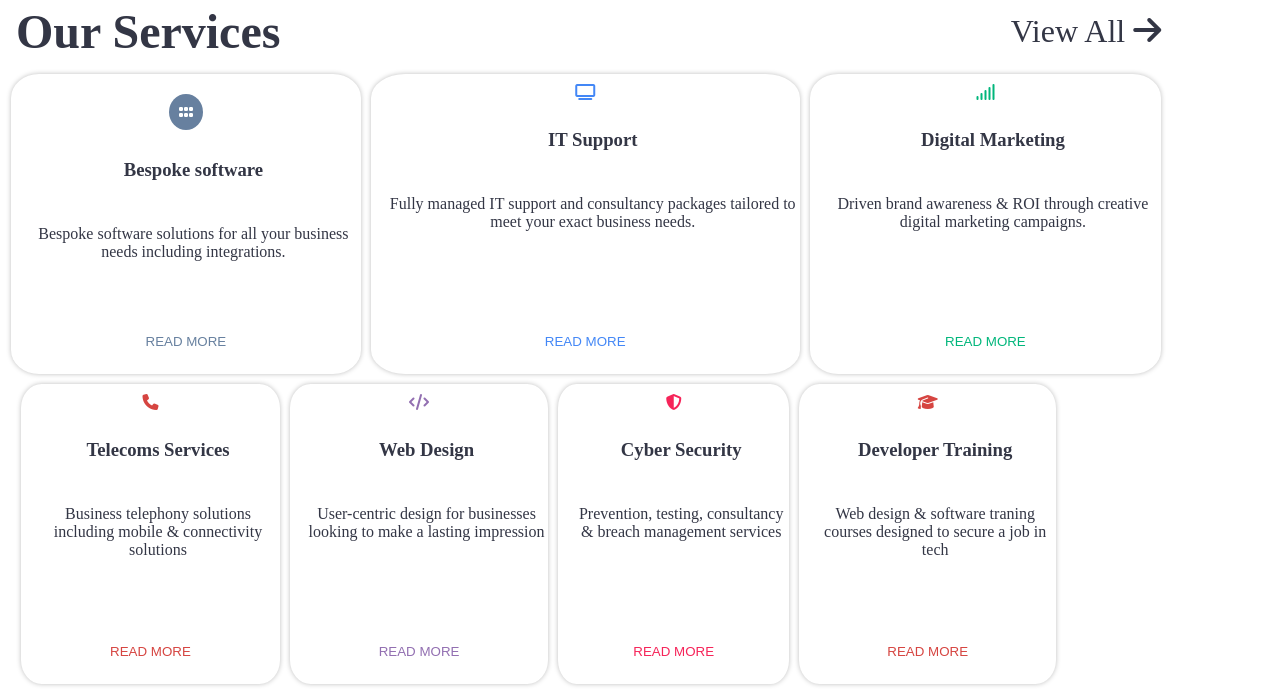
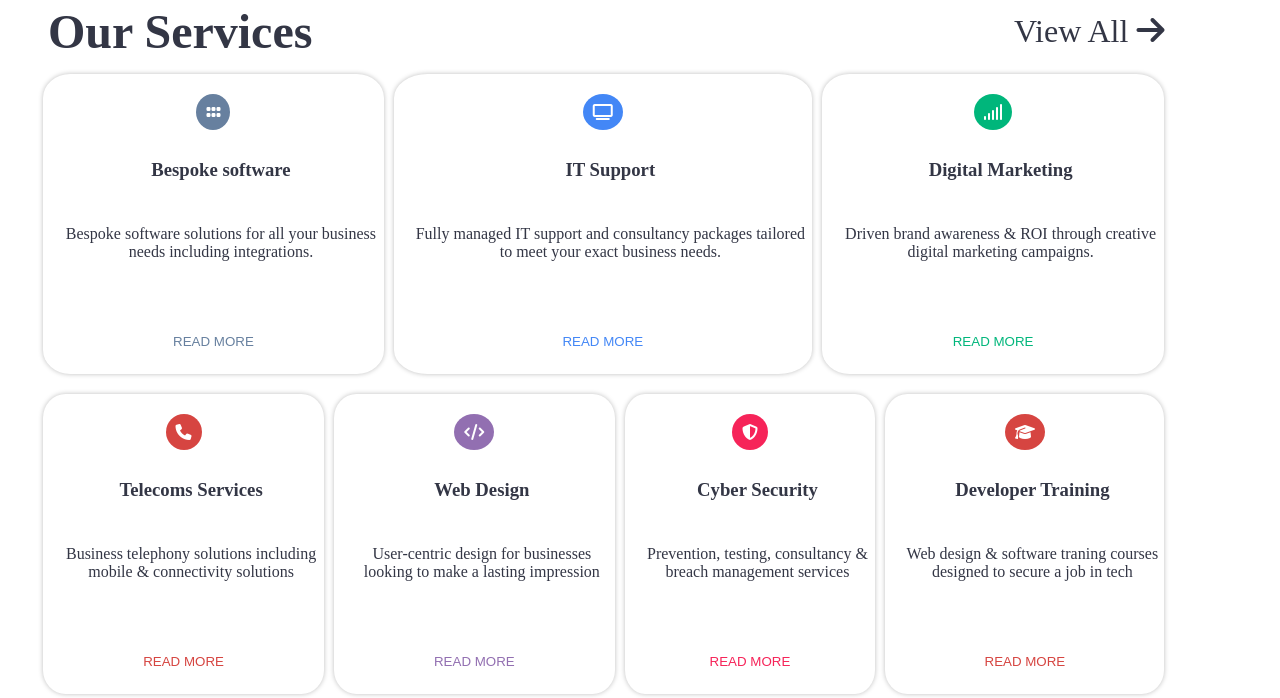
Before and after one commit to DJSIDESWIPE/DLNetMattersHtmlAndCssReflection, a plain HTML site: page html/index.html in a window 1280 px wide. Shown: the part 1020-1718 px from the top of the page. Drawn offline with nearby package versions, Linux system fonts and the light colour scheme; files that its build step writes are made by us from their sources; grey boxes are pictures that could not be loaded.

Commit message:
finished latest news section

```diff
--- a/html/index.html
+++ b/html/index.html
@@ -73,9 +73,9 @@
 					<h2 id="h2-left" class="item">Our Services</h2>
 					<a href="#" class="item-viewall">View All <i class="fa fa-arrow-right"></i></a>
 				</div>
-				<div class="container col center">
+				<div class="container col center gap">
 					<div class="container row row-3" >
-						<a href="#" class="BS">
+						<a href="" class="BS">
 							<div class="container col item-services">
 								<i class="fa fa-grip icon-BS icon-BS-img" aria-hidden="true"></i>
 								<h3>Bespoke software</h3>
@@ -101,7 +101,7 @@
 							</div>
 						</a>
 					</div>
-					<div class="container row center">
+					<div class="container row center row-4">
 						<a href="" class="TS">
 							<div class="container col item-services">
 								<i class="fa fa-phone icon-TS icon-TS-img" aria-hidden="true"></i>
@@ -135,8 +135,6 @@
 							</div>
 						</a>
 					</div>
-
-
 				</div>
 			</div>
 			<div>
@@ -177,12 +175,13 @@
 					</div>
 				</div>
 			</div>
-			<div>
-				<div class="container row center">
+			<div class="center gap">
+				<div class="container row center ">
 					<h2>Latest News</h2>
 					<a href="#" class="item-viewall">View All <i class="fa fa-arrow-right"></i></a>
 				</div>
 				<div class="container row">
+					<a class="move-up">
 						<div class="container item col-3">
 							<img class="latestnewsimage" src="../img/black-swan-care-6PSO.png" alt="">
 							<p class="news-item1"><b>Black Swan Care Group - Home Management Softw...</b></p>
@@ -193,6 +192,8 @@
 								<p><b>Posted by Netmatters</b><br>7th October 2022</p>
 							</div>
 						</div>
+					</a>
+					<a class="move-up">
 						<div class="container item col-3">
 							<img class="latestnewsimage" src="../img/september-notables-2022-nzFK.png" alt="">
 							<p class="news-item2"><b>September Notables 2022</b></p>
@@ -203,6 +204,8 @@
 								<p><b>Posted by Netmatters</b><br>4th October 2022</p>
 							</div>
 						</div>
+					</a>
+					<a class="move-up">
 						<div class="container item col-3">
 							<img class="latestnewsimage" src="../img/what-is-the-aDYh.png" alt="">
 							<p class="news-item3"><b>What Is The PSTN Switch Off?</b></p>
@@ -213,6 +216,7 @@
 								<p><b>Posted by Netmatters</b><br>30th September 2022</p>
 							</div>
 						</div>
+					</a>
 				</div>
 			</div>
 			<div class="container" id="Subscribe">
--- a/scss/base/_base.scss
+++ b/scss/base/_base.scss
@@ -135,6 +135,19 @@ main,footer,form{
         width:100%;
         flex-grow: auto;
     }
+    &-3{
+        column-count: 3;
+        width:100%;
+        margin-left: 0;
+        flex:auto;
+    }
+    &-4{
+        flex:auto;
+        margin-left: 0;
+        column-count: 4;
+        width:100%
+    }
+
 }
 .col{
     display: flex;
@@ -169,6 +182,7 @@ button {
     border-radius: 5px 5px 5px 5px;
     padding:5em white;
     text-align: center;
+    margin-left: 2em;
 }
 #h2-left{
     text-align: left;
@@ -200,34 +214,49 @@ button {
     padding-top: 20px;
     border-top: solid 1px grey;
 }
+.gap {
+    gap: 20px 20px;
+}
 .latestnewsimage{
     width:100%;
+}
+.news{
+    margin-left: 10px;
 }
 .news-item{
     &1{
         &-btn{
             background-color: #67809f;
+            color:white;
             border-top: 5px 5px;
             border-bottom: 5px 5px;
+            padding: 10px;
             border-style: none;
+            align-self: start;
         }
         color:#67809f;
     }
     &2{
         &-btn{
             background-color: #926fb1;
+            color:white;
             border-top: 5px 5px;
             border-bottom: 5px 5px;
+            padding: 10px;
             border-style: none;
+            align-self: start;
         }
         color:#926fb1;
     }
     &3{
         &-btn{
             background-color: #d64541;
+            color:white;
             border-top: 5px 5px;
             border-bottom: 5px 5px;
+            padding: 10px;
             border-style: none;
+            align-self: start;
         }
         color:#d64541;
     }
@@ -282,26 +311,68 @@ i{
     &-IT{
         color:#4387f6;
         margin-top: 10px;
+        &-img{
+            margin-top: 20px;
+            color: white;
+            border-radius: 50%;
+            padding: 10px;
+            background-color: #4387f6;
+        }
     }
     &-DM{
         color:#00b67b;
         margin-top: 10px;
+        &-img{
+            margin-top: 20px;
+            color: white;
+            border-radius: 50%;
+            padding: 10px;
+            background-color: #00b67b;
+        }
     }
     &-TS{
         color:#d64541;
         margin-top: 10px;
+        &-img{
+            margin-top: 20px;
+            color: white;
+            border-radius: 50%;
+            padding: 10px;
+            background-color: #d64541;
+        }
     }
     &-WD{
         color:#926fb1;
         margin-top: 10px;
+        &-img{
+            margin-top: 20px;
+            color: white;
+            border-radius: 50%;
+            padding: 10px;
+            background-color: #926fb1;
+        }
     }
     &-CS{
         color: #f62459;
         margin-top: 10px;
+        &-img{
+            margin-top: 20px;
+            color: white;
+            border-radius: 50%;
+            padding: 10px;
+            background-color: #f62459;
+        }
     }
     &-DC{
         color:#d64541;
         margin-top: 10px;
+        &-img{
+            margin-top: 20px;
+            color: white;
+            border-radius: 50%;
+            padding: 10px;
+            background-color: #d64541;
+        }
     }
 }
 .ReadMore{
@@ -311,6 +382,9 @@ i{
 .btn{
     align-self: flex-start;
     width:100%;
+}
+.move-up{
+    @include move-up();
 }
 .BS {
     @include Move-up(white,#67809f);
--- a/scss/utilities/_mixins.scss
+++ b/scss/utilities/_mixins.scss
@@ -11,3 +11,13 @@
     }
 
 }
+@mixin move-up(){
+    position: relative;
+    transition: ease top 0.5s;
+    top:0;
+    border-radius: 8%;
+    &:hover{
+        top:-10px;
+        text-decoration: none;
+    }
+}
```
Also changed, not shown: css/NetMattersStyleSheet.css. Lines whose indentation alone changed are shown as unchanged.
